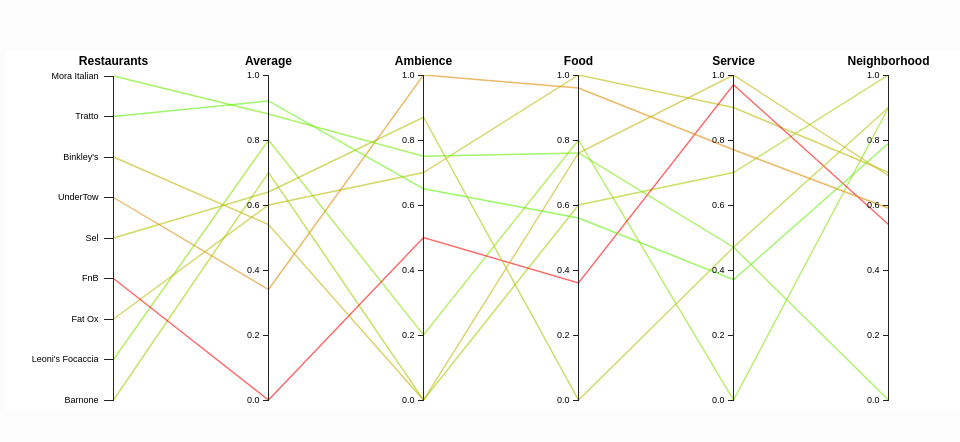
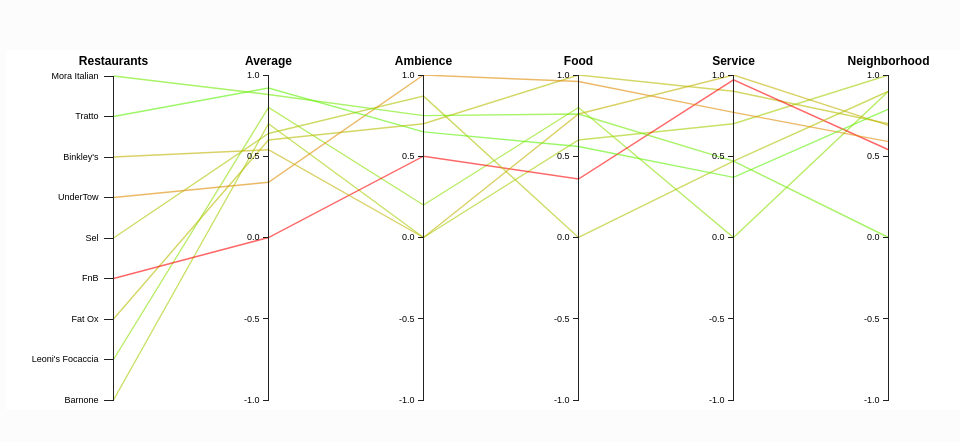
Before and after one commit to sreeaurovindh/yelp-dv, a plain HTML site: page yelp recommender - website/html/parallelcoord.html in a window 1280 px wide. Shown: the whole page, without its empty margins (274-1234 px from the left). Drawn offline with Linux system fonts and the light colour scheme.

Commit message:
Polarity scale changed from 0 - 1 to -1 - 1

```diff
--- a/yelp recommender - website/html/parallelcoord.html
+++ b/yelp recommender - website/html/parallelcoord.html
@@ -47,7 +47,7 @@
 
         //Create the Scale we will use for the Axis
         var axisScale = d3.scale.linear()
-          .domain([1, 0])
+          .domain([1, -1])
           .range([0, height - 35]);
 
         //Axis for name column
```
